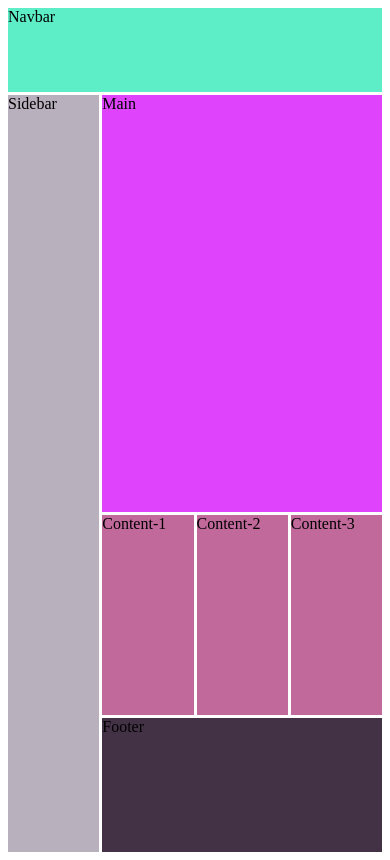
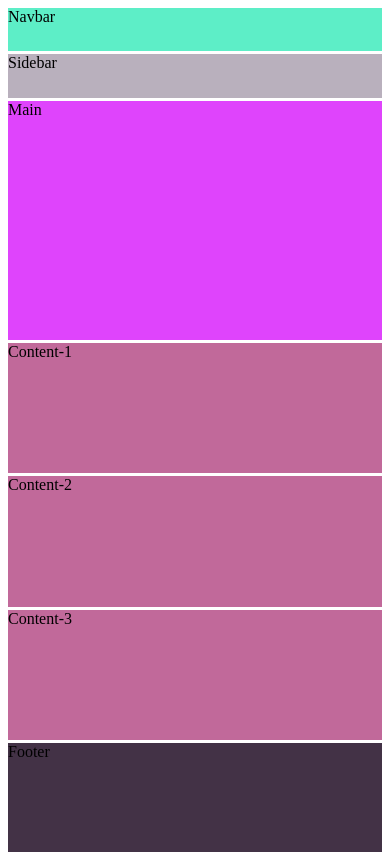
Before and after one commit to khizerrehan92/CSS, a plain HTML site: page index.html in a window 390 px wide. Drawn offline with Linux system fonts and the light colour scheme.

Commit message:
- add media querie - display layout as single stack in mobile view

```diff
--- a/styles.css
+++ b/styles.css
@@ -54,3 +54,24 @@ footer {
 	background: var(--footer-color);
 	grid-area: footer;
 }
+
+
+@media only screen and (max-width: 550px) {
+	/*
+		display 1 column
+		display 7 rows
+		designate area for each row defined below
+	*/
+	.container {
+	  grid-template-columns: 1fr;
+	  grid-template-rows: 0.4fr 0.4fr 2.2fr 1.2fr 1.2fr 1.2fr 1fr;
+	  grid-template-areas:
+		"nav"
+		"sidebar"
+		"main"
+		"content1"
+		"content2"
+		"content3"
+		"footer";
+	}
+  }
```
